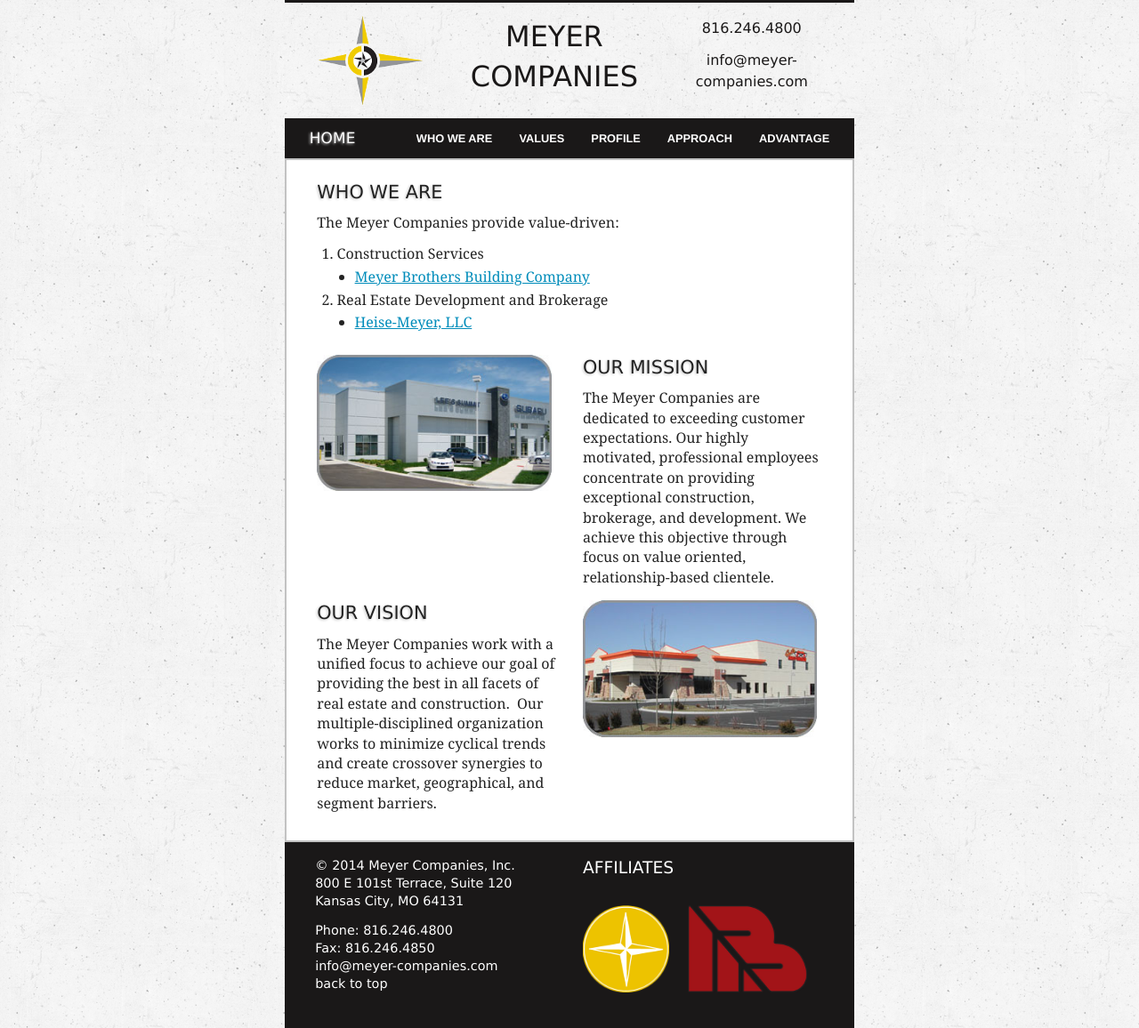
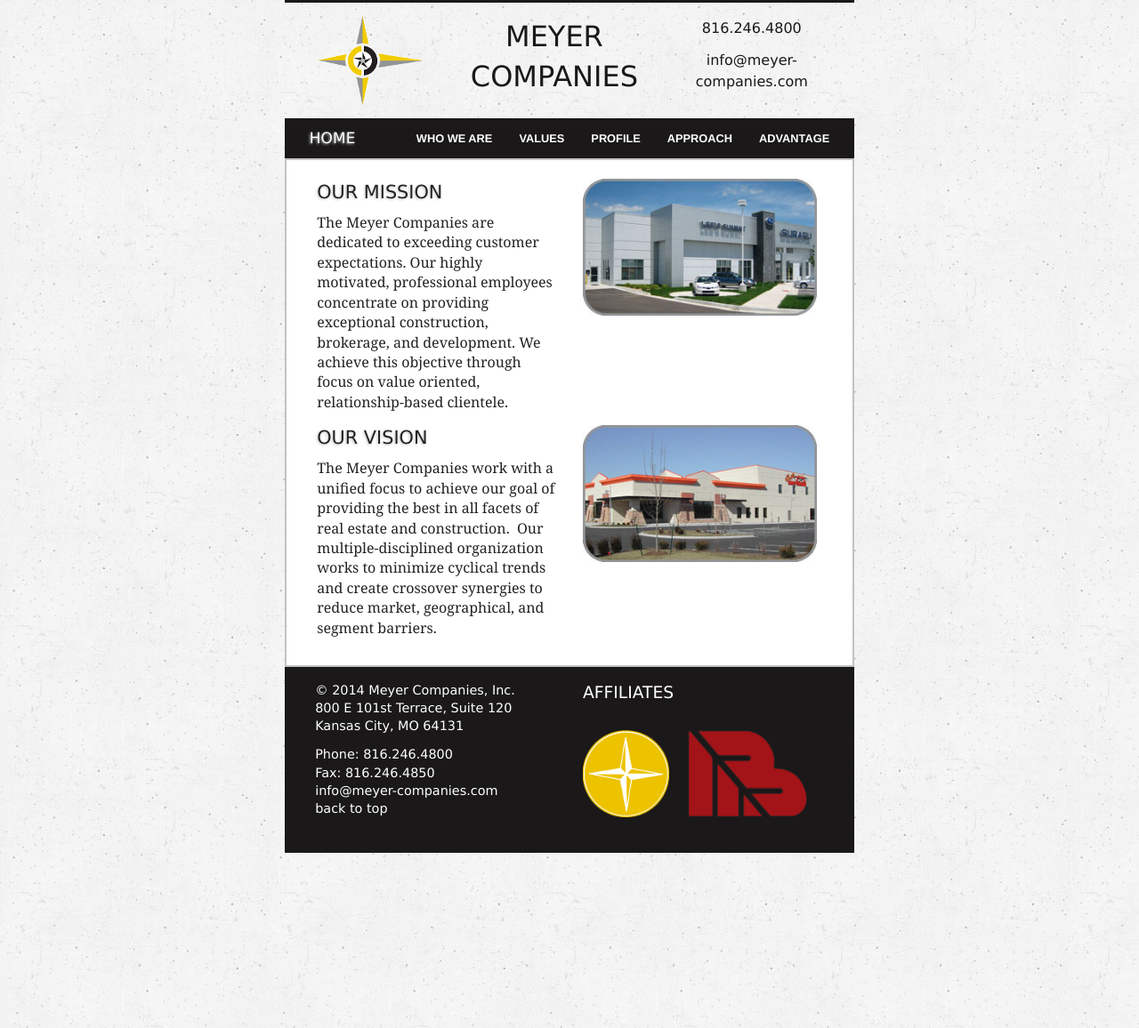
Before and after one commit to jiko/meyer-companies, a Jekyll site: the page built from the-meyerco.html, in a window 1280 px wide. Shown: the whole page at 89% size. Built offline with Jekyll 4.4.1, drawn with Linux system fonts in a browser that asks for light colours; Markdown is read by kramdown in place of the engine named in the settings.

Commit message:
Moved the mention of affiliates to the front-page to reflect the current site. Nested list structure gone, thank God.

```diff
--- a/index.html
+++ b/index.html
@@ -7,9 +7,8 @@
 
 <div class="row">
 <div class="large-12 columns">
-<p>
- The Meyer Companies are a professionally operated construction firm, offering expertise in full-line construction and real estate management services to commercial, industrial, and institutional users in the Kansas City Metro.
-</p>
+<p>The Meyer Companies are a professionally operated construction firm, offering expertise in full-line construction and real estate management services to commercial, industrial, and institutional users in the Kansas City Metro.</p>
+<p>The Meyer Companies provide value-driven Construction Services through <a href="http://www.meyerbro.com" target="_blank">Meyer Brothers Building Company</a> and Real Estate Development and Brokerage through <a href="http://www.heise-meyer.com">Heise-Meyer, LLC</a>.
 <p>
  <a href="{{ site.baseurl }}/the-meyerco.html">
   Read more
--- a/the-meyerco.html
+++ b/the-meyerco.html
@@ -6,44 +6,15 @@
 ---
 
 <div class="row">
-<div class="large-12 columns">
-<h1>Who We Are</h1>
-<p>The Meyer Companies provide value-driven:</p>
-<ol>
-<li>
- Construction Services
- <ul type="disc">
-  <li>
-   <a href="http://www.meyerbro.com" target="_blank">
-    Meyer Brothers Building Company
-   </a>
-  </li>
- </ul>
-</li>
-<li>
- Real Estate Development and Brokerage
- <ul type="disc">
-  <li>
-   <a href="http://www.heise-meyer.com">
-    Heise-Meyer, LLC
-   </a>
-  </li>
- </ul>
-</li>
-</ol>
-</div>
-</div>
-
-<div class="row">
-  <div class="large-6 columns">
+<div class="large-6 columns">
+<h1>Our Mission</h1>
+<p>The Meyer Companies are dedicated to exceeding customer expectations. Our highly motivated, professional employees concentrate on providing exceptional construction, brokerage, and development. We achieve this objective through focus on value oriented, relationship-based clientele.</p>
+ </div>
+ <div class="large-6 columns">
      <a href="{{ site.baseurl }}/img/IMG_1917.JPG">
        <img class="pic" height="175" src="{{ site.baseurl }}/img/LS-Subaru1.jpg" width="300"/>
      </a>
   </div>
-<div class="large-6 columns">
-<h1>Our Mission</h1>
-<p>The Meyer Companies are dedicated to exceeding customer expectations. Our highly motivated, professional employees concentrate on providing exceptional construction, brokerage, and development. We achieve this objective through focus on value oriented, relationship-based clientele.</p>
- </div>
 </div>
 <div class="row">
   <div class="large-6 columns">
```
